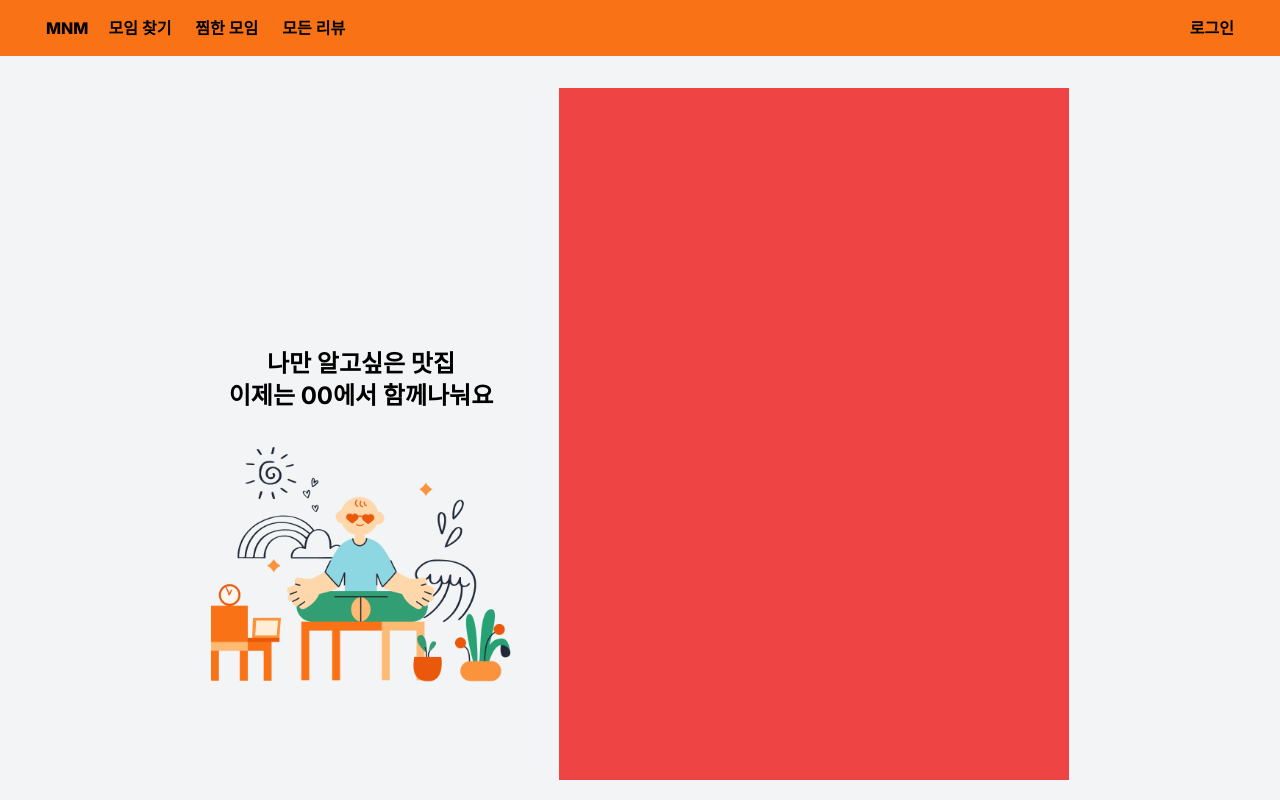
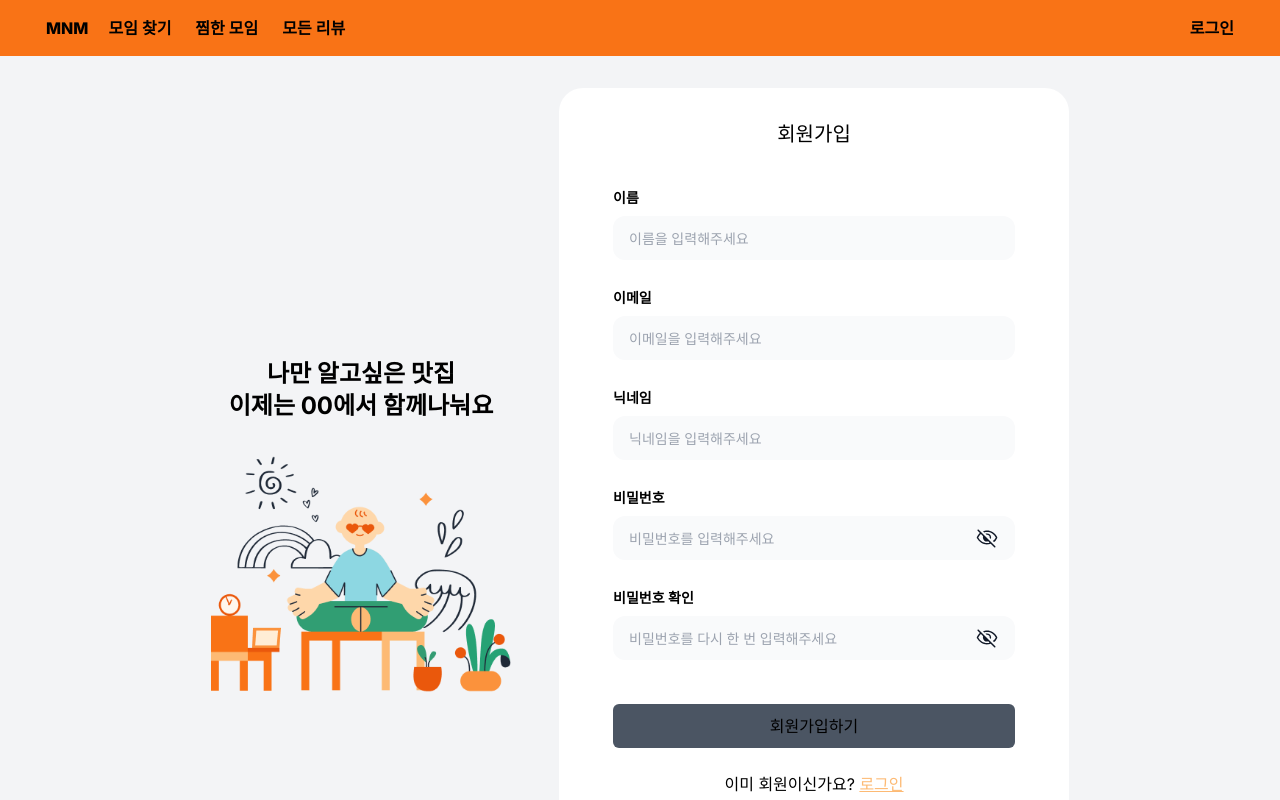
Before and after one commit to FESI5-team9/Frountend, a Next.js app: page /signup in a window 1280 px wide. Shown: the top 800 px of the page. Built offline with nearby package versions, Linux system fonts and the light colour scheme.

Commit message:
MNM-33-feat: 회원가입 input 작성

```diff
--- a/src/app/(sign)/signup/page.tsx
+++ b/src/app/(sign)/signup/page.tsx
@@ -1,14 +1,103 @@
+"use client";
+
+import { zodResolver } from "@hookform/resolvers/zod";
 import Image from "next/image";
 import Link from "next/link";
+import { useForm } from "react-hook-form";
+import { z } from "zod";
+import Input from "@/components/Input/Input";
+import baseSchema from "@/utils/schema";
 
-function page() {
+type LoginFormData = z.infer<typeof baseSchema>;
+const loginSchema = baseSchema
+  .pick({
+    email: true,
+    password: true,
+    nickname: true,
+    name: true,
+    confirmPassword: true,
+  })
+  .refine(data => data.password === data.confirmPassword, {
+    message: "비밀번호가 일치하지 않습니다.",
+    path: ["confirmPassword"],
+  });
+
+function Login() {
+  const {
+    register,
+    handleSubmit,
+    formState: { errors, isValid },
+  } = useForm<LoginFormData>({
+    resolver: zodResolver(loginSchema),
+    mode: "all",
+  });
+
+  const onSubmit = async (data: LoginFormData) => {
+    // 나중에 회원가입 함수 넣으면 됨
+    alert(data);
+  };
   return (
-    <div className="flex h-[832px] w-full flex-col items-center justify-center gap-8 rounded tablet:h-[860px] tablet:px-[113px] desktop:w-[510px] desktop:px-0">
-      <div className="h-full w-full bg-red-500" />
+    <div className="flex w-full flex-col items-center justify-center gap-8 rounded-3xl bg-white px-4 py-8 tablet:px-[54px] desktop:w-[510px] desktop:px-[54px]">
+      <h1 className="text-xl">회원가입 </h1>
+      <form onSubmit={handleSubmit(onSubmit)} className="mt-2 flex w-full flex-col gap-[28px]">
+        <Input
+          register={register("name")}
+          type="text"
+          name="name"
+          label="이름"
+          placeholder="이름을 입력해주세요"
+          error={errors.name}
+        />
+        <Input
+          register={register("email")}
+          type="email"
+          name="email"
+          label="이메일"
+          placeholder="이메일을 입력해주세요"
+          error={errors.email}
+        />
+        <Input
+          register={register("nickname")}
+          type="text"
+          name="nickname"
+          label="닉네임"
+          placeholder="닉네임을 입력해주세요"
+          error={errors.nickname}
+        />
+        <Input
+          register={register("password")}
+          type="password"
+          name="password"
+          label="비밀번호"
+          placeholder="비밀번호를 입력해주세요"
+          error={errors.password}
+        />
+        <Input
+          register={register("confirmPassword")}
+          type="password"
+          name="confirmPassword"
+          label="비밀번호 확인"
+          placeholder="비밀번호를 다시 한 번 입력해주세요"
+          error={errors.confirmPassword}
+        />
+        <button
+          className={`mt-4 h-10 w-full rounded-md ${
+            isValid ? "bg-blue-600" : "bg-gray-600"
+          } tablet:h-11`}
+        >
+          회원가입하기
+        </button>
+        <div className="-mt-1 text-center">
+          이미 회원이신가요?{" "}
+          <Link href="/signin" scroll>
+            <span className="text-orange-300 underline">로그인</span>
+          </Link>
+        </div>
+      </form>
       <div className="flex w-full items-center justify-between text-center text-gray-500">
-        <hr className="w-[70px] border-gray-300 tablet:w-[160px]" />
+        <hr className="w-[50px] border-gray-300 tablet:w-[180px] desktop:w-20" />
         <span className="text-md tablet:w-[240px] tablet:text-xl">SNS 계정으로 회원가입하기</span>
-        <hr className="w-[70px] border-gray-300 tablet:w-[160px]" />
+        <hr className="w-[50px] border-gray-300 tablet:w-[180px] desktop:w-20" />
       </div>
       <div className="flex justify-center gap-4">
         <Link
@@ -38,4 +127,4 @@ function page() {
   );
 }
 
-export default page;
+export default Login;
```
